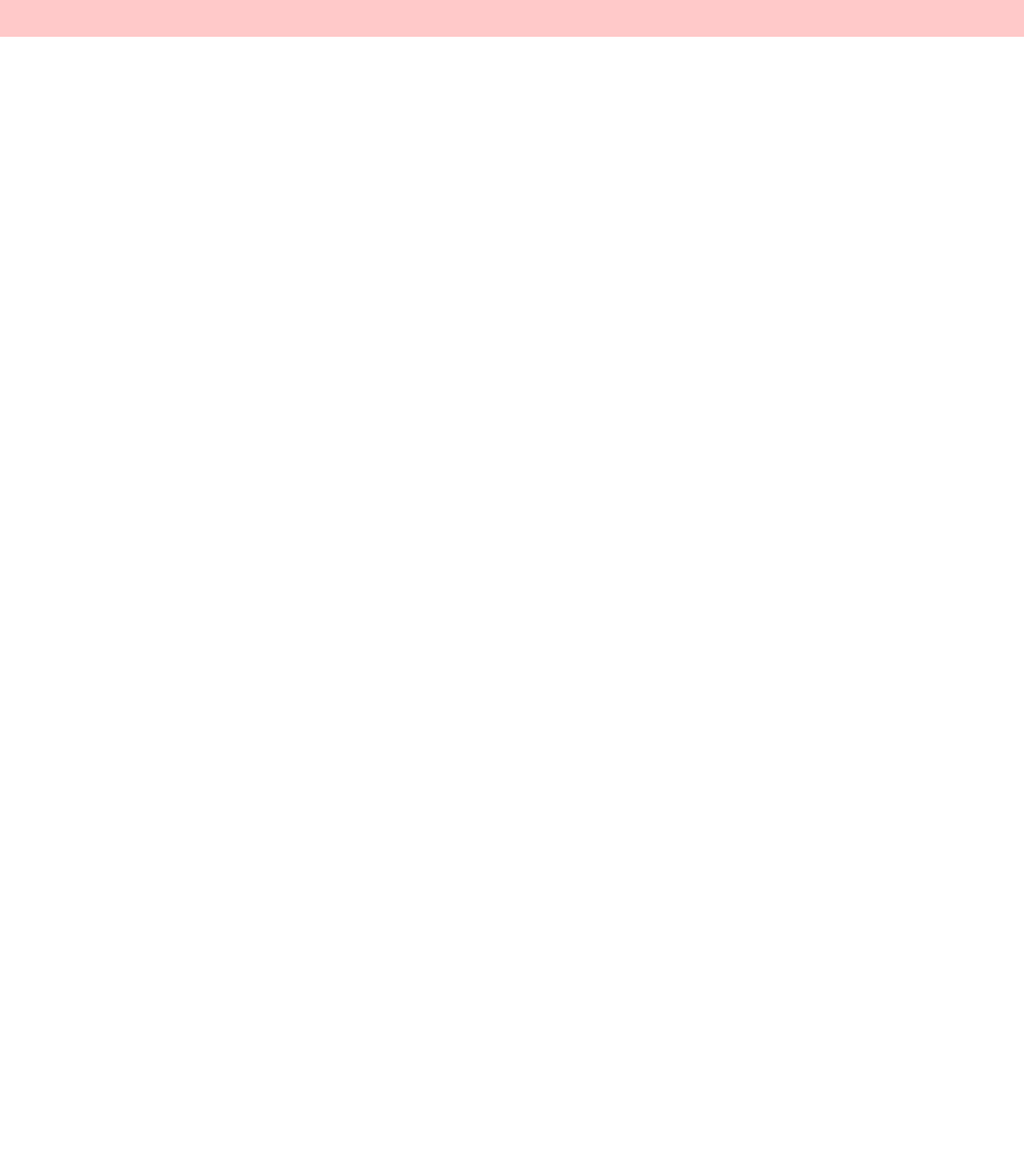
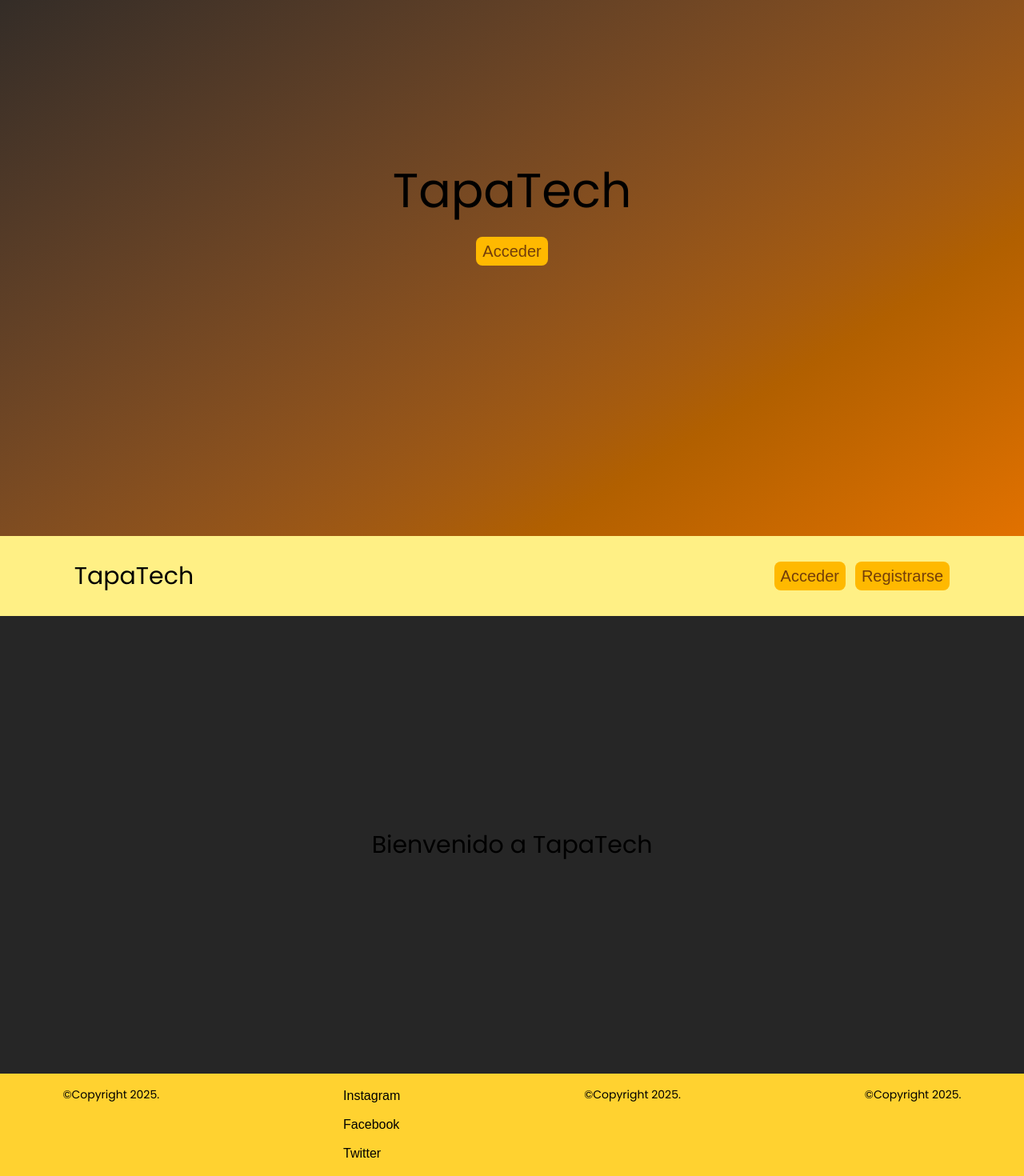
Before and after one commit to miguedela/GESTION-proyecto_final-DAW, a React (Vite) app in the folder gestion-bares-frontend/: page / in a window 1280 px wide. Shown: the part 130-1600 px from the top of the page at 80% size. Before the commit the page ends 800 px from the top, so only its background shows below. Built offline with nearby package versions, Linux system fonts and the light colour scheme.

Commit message:
Creación de paginas básicas con React en el proyecto

```diff
--- a/gestion-bares-frontend/package.json
+++ b/gestion-bares-frontend/package.json
@@ -10,6 +10,8 @@
     "preview": "vite preview"
   },
   "dependencies": {
+    "@fontsource-variable/inter": "^5.2.5",
+    "@fontsource/poppins": "^5.2.5",
     "@tailwindcss/vite": "^4.0.17",
     "clsx": "^2.1.1",
     "jotai": "^2.12.2",
--- a/gestion-bares-frontend/src/components/Buttons.tsx
+++ b/gestion-bares-frontend/src/components/Buttons.tsx
@@ -0,0 +1,14 @@
+import clsx from 'clsx'
+import { Link } from 'react-router-dom'
+
+export const MainLinkButton = ({ url, className, title }: { url: string, className?: string, title: string }) => {
+    return <Link to={url} className={clsx('px-2 py-1 rounded-lg transition active:scale-100', className)}>
+        {title}
+    </Link>
+}
+
+export const MainButton = ({ onClick, className, title }: { onClick: () => void, className?: string, title: string }) => {
+    return <button onClick={onClick} className={clsx('px-2 py-1 rounded-lg transition active:scale-100', className)}>
+        {title}
+    </button>
+}
--- /dev/null
+++ b/gestion-bares-frontend/src/features/NotFound.tsx
@@ -0,0 +1,15 @@
+
+import { useNavigate } from "react-router-dom";
+import { MainButton } from "../components/Buttons";
+
+export const NotFound = () => {
+    const navigate = useNavigate();
+
+    return (
+        <div className="min-w-screen min-h-screen flex flex-col items-center justify-center bg-gradient-to-br
+        from-neutral-800 to-amber-600">
+            <h1 className="text-5xl mb-7 text-white">Error 404: Not Found</h1>
+            <MainButton onClick={() => navigate(-1)} className="text-xl bg-amber-400 text-yellow-900 hover:scale-120" title='Volver' />
+        </div>
+    )
+}
--- a/gestion-bares-frontend/src/features/auth/Login.tsx
+++ b/gestion-bares-frontend/src/features/auth/Login.tsx
@@ -0,0 +1,6 @@
+
+export const Login = () => {
+  return (
+    <div>Login</div>
+  )
+}
--- a/gestion-bares-frontend/src/features/auth/Register.tsx
+++ b/gestion-bares-frontend/src/features/auth/Register.tsx
@@ -0,0 +1,7 @@
+
+
+export const Register = () => {
+  return (
+    <div>Register</div>
+  )
+}
--- a/gestion-bares-frontend/src/features/home/Home.tsx
+++ b/gestion-bares-frontend/src/features/home/Home.tsx
@@ -1,7 +1,48 @@
-import React from 'react';
+import { MainLinkButton } from "../../components/Buttons"
 
 export const Home = () => {
-    return <div className="container mx-auto">
-        <h1 className='text-center bg-red-200 w-full py-10 text-8xl'>HOME</h1>
+    return <div className='min-h-screen min-w-screen flex flex-col items-center'>
+
+        {/* HERO */}
+        <section className="min-w-screen min-h-screen flex flex-col items-center justify-center bg-gradient-to-br
+        from-neutral-800 to-amber-600">
+            <h1 className="text-6xl mb-7">TapaTech</h1>
+            <MainLinkButton url='/logn' className="text-xl bg-amber-400 text-yellow-900 hover:scale-120" title='Acceder' />
+        </section>
+
+        {/* CONTENEDOR PRINCIPAL */}
+        <div className="min-w-screen min-h-screen flex flex-col items-center justify-between bg-neutral-800">
+
+            {/* HEADER */}
+            <header className="min-w-screen bg-yellow-200 p-8">
+                <div className="w-[90%] mx-auto flex items-center justify-between">
+                    <h1 className="text-3xl">TapaTech</h1>
+                    <div className="flex gap-3">
+                        <MainLinkButton url='/login' className="text-xl bg-amber-400 text-yellow-900 hover:bg-amber-600 hover:text-yellow-200 text-md" title='Acceder' />
+                        <MainLinkButton url='/register' className="text-xl bg-amber-400 text-yellow-900 hover:bg-amber-600 hover:text-yellow-200 text-md" title='Registrarse' />
+                    </div>
+                </div>
+            </header>
+
+            {/* MAIN */}
+            <main>
+                <h2 className="text-3xl">Bienvenido a TapaTech</h2>
+            </main>
+
+            {/* FOOTER */}
+            <footer className="min-w-screen bg-amber-300 p-4">
+                <div className="w-[90%] mx-auto flex justify-between items-start">
+                    <h3 className="text-sm">©Copyright 2025.</h3>
+                    <div className="flex flex-col gap-3">
+                        <a href="">Instagram</a>
+                        <a href="">Facebook</a>
+                        <a href="">Twitter</a>
+                    </div>
+                    <h3 className="text-sm">©Copyright 2025.</h3>
+                    <h3 className="text-sm">©Copyright 2025.</h3>
+                </div>
+            </footer>
+
+        </div>
     </div>
 }
--- /dev/null
+++ b/gestion-bares-frontend/src/global.d.ts
@@ -0,0 +1,44 @@
+declare module ".css" {
+    const content: { [className: string]: string };
+    export default content;
+}
+
+declare module ".png" {
+    const value: string;
+    export default value;
+}
+
+declare module ".jpg" {
+    const value: string;
+    export default value;
+}
+
+declare module ".jpeg" {
+    const value: string;
+    export default value;
+}
+
+declare module ".webp" {
+    const value: string;
+    export default value;
+}
+
+declare module ".json" {
+    const value: string;
+    export default value;
+}
+
+declare module "*.svg" {
+    const value: React.FC<React.SVGProps<SVGSVGElement>>;
+    export default value;
+}
+
+declare module "@fontsource-variable/inter" {
+    const value: string;
+    export default value;
+}
+
+declare module "@fontsource/poppins" {
+    const value: string;
+    export default value;
+}
--- a/gestion-bares-frontend/src/main.tsx
+++ b/gestion-bares-frontend/src/main.tsx
@@ -2,6 +2,8 @@ import { StrictMode } from 'react';
 import { createRoot } from 'react-dom/client';
 import './styles/index.css';
 import { AppRouter } from './routes/AppRouter';
+import '@fontsource-variable/inter';
+import '@fontsource/poppins';
 
 
 createRoot(document.getElementById('root')!).render(
--- a/gestion-bares-frontend/src/styles/index.css
+++ b/gestion-bares-frontend/src/styles/index.css
@@ -1 +1,14 @@
 @import "tailwindcss";
+
+body {
+    font-family: 'Inter Variable', sans-serif;
+}
+
+h1,
+h2,
+h3,
+h4,
+h5,
+h6 {
+    font-family: 'Poppins', sans-serif;
+}
```
Also changed, not shown: gestion-bares-frontend/src/routes/AppRouter.tsx (+15 -0 lines), gestion-bares-frontend/src/layout/Footer.tsx (added), gestion-bares-frontend/src/layout/Header.tsx (added), 1 other file (tests, documents, lock files or other folders).
